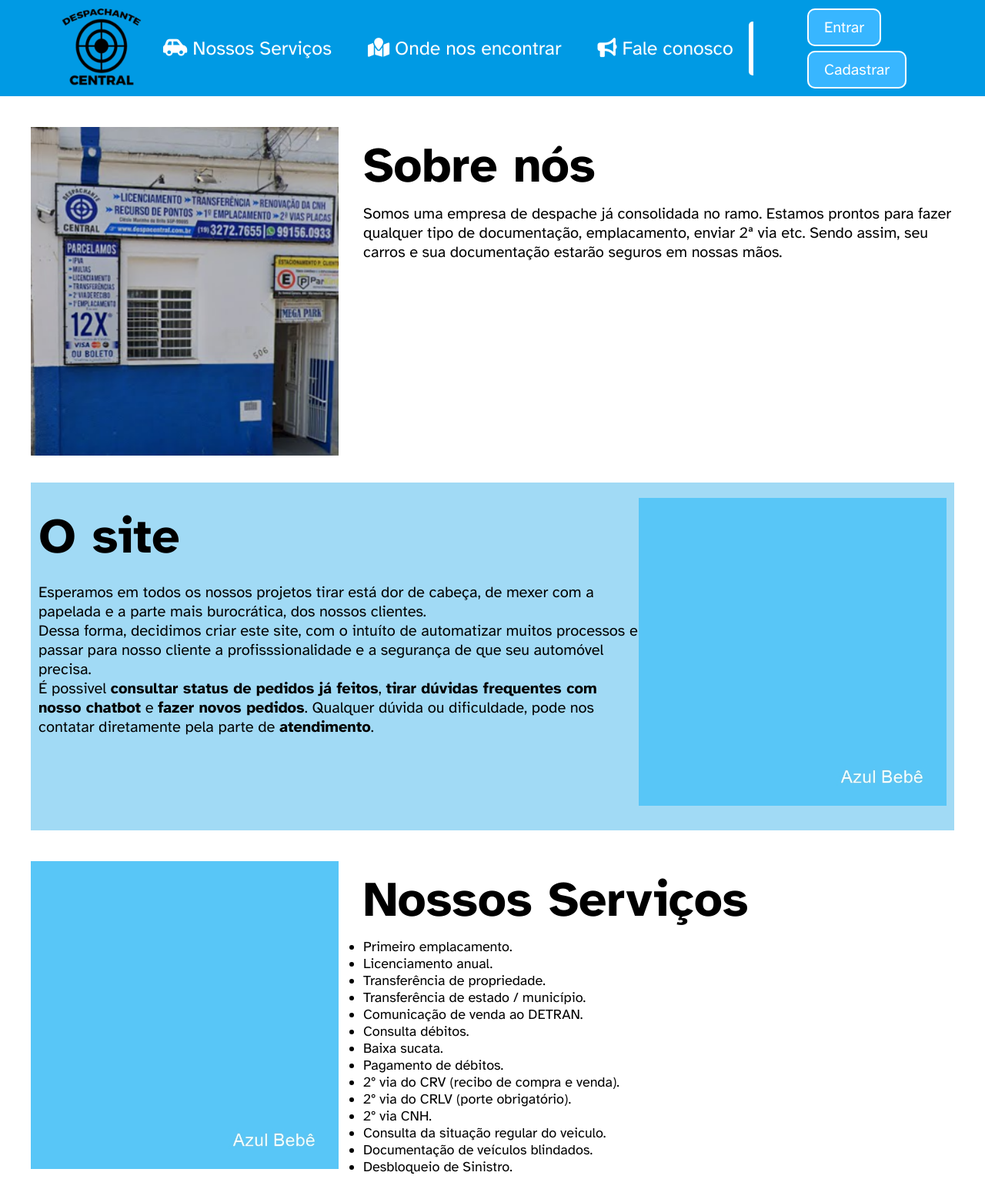
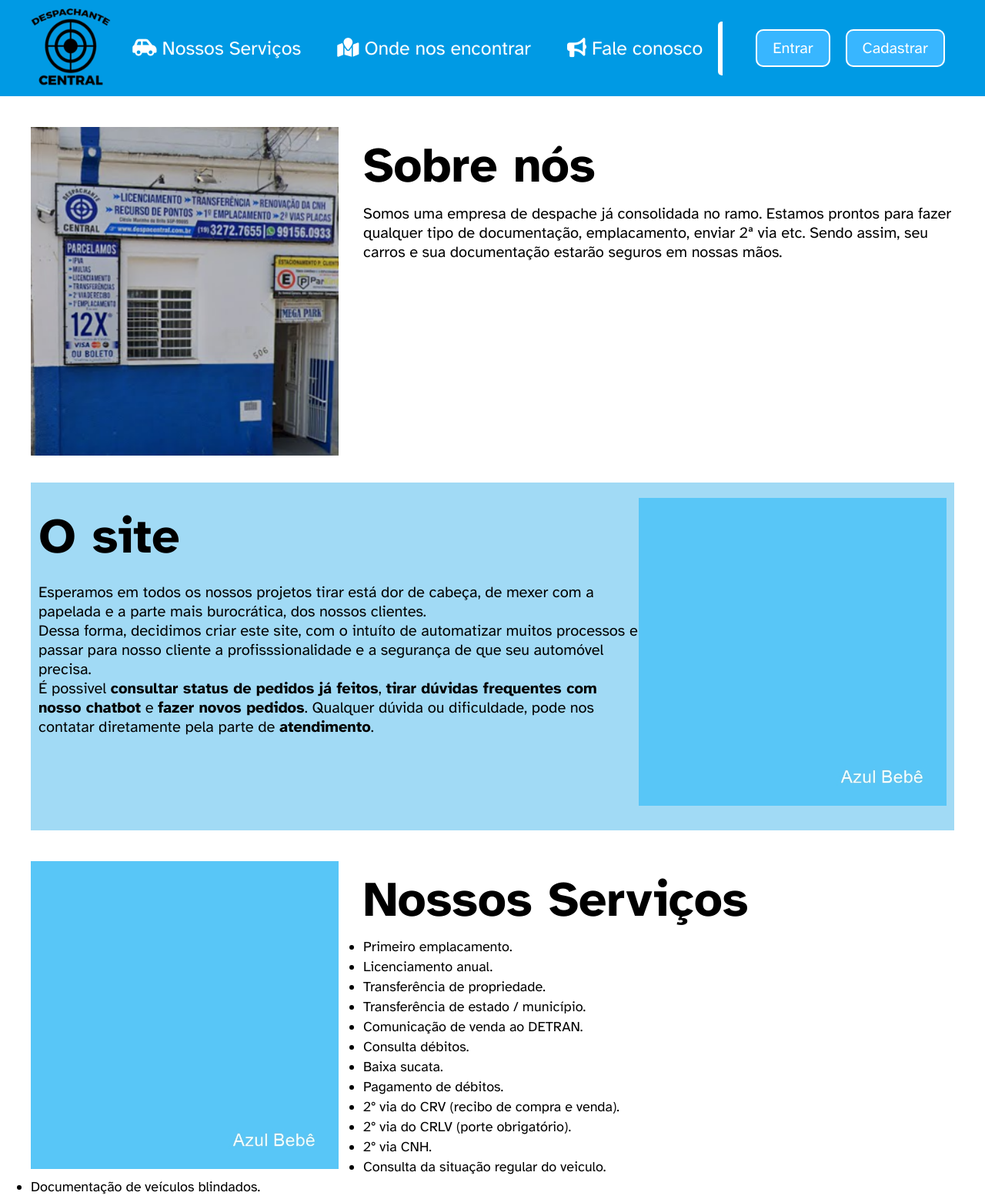
Before and after one commit to DotX-Services/TCC, a PHP site: page /TCC/ in a window 1280 px wide. Shown: the top 1558 px of the page at 77% size. Run offline with PHP 8.4, Linux system fonts and the light colour scheme; some libraries are stand-ins or nearby versions.

Commit message:
Botões de Entrar e Registrar na Orizontal
Os botões de entrar e cadastrar do index foram modificados para ficarem um do lado do outro.
Já estão responsivos e ficam na vertical quando em telas menores

```diff
--- a/index.php
+++ b/index.php
@@ -36,10 +36,10 @@
         <div class="traco"></div>
         <div id="usuario">
             <p id="entrar"><a href="entrar.php">Entrar</a></p>
-            <p class="Abaixo"><a href="registrar.php">Cadastrar</a></p>
+            <p id="registrar"><a href="registrar.php">Cadastrar</a></p>
         </div>
     </header>
-    <section>
+    <nav id="menuResponsivo">
         <a href="#" id="menuServ">
             <i class="fas fa-car-side"></i>
             <span>Nossos Serviços</span>
@@ -52,7 +52,7 @@
             <i class="fas fa-bullhorn"></i>
             <span>Fale conosco</span>
         </a>
-    </section>
+    </nav>
     <main>
         <div class="main_branca">
             <img src="./media/loja.png" alt="Teste">
--- a/styles/style.css
+++ b/styles/style.css
@@ -48,10 +48,14 @@ header div.traco {
   height: 70px;
   border-radius: 5px;
   width: 50px;
-  margin-right: 20px;
+  margin-right: -7px;
 }
 
-div#usuario a {
+#usuario{
+  display: flex;
+}
+
+#usuario a {
   padding: 10px 20px;
   color: var(--cor_letras);
   background-color: rgb(56, 182, 255);
@@ -62,20 +66,16 @@ div#usuario a {
   text-decoration: none;
 }
 
-header div#usuario p {
-  flex: 2;
-  margin-right: 30px;
+#usuario p {
+  flex: 1;
+  margin-right: 20px;
 }
 
-p#entrar {
-  margin-bottom: 30px;
-}
-
-section{
+#menuResponsivo{
   display: none;
 }
 
-section a{
+#menuResponsivo a{
   display: none;
   font-family: var(--font_principal);
   font-size: 21px;
@@ -183,7 +183,7 @@ footer ul {
 
 li {
   font-size: 18px;
-  /*Centralizar as letras*/
+  margin-bottom: 4px;
 }
 
 li a {
@@ -200,6 +200,7 @@ ul.contato i {
 }
 
 section {
+  font-family: var(--font_principal);
   display: flex;
 }
 
@@ -225,6 +226,14 @@ body::-webkit-scrollbar-thumb {
 }
 
 @media only screen and (max-width: 845px) {
+  #usuario{
+    flex-direction: column;
+  }
+
+  #entrar{
+    margin-bottom: 30px;
+  }
+
   nav a {
     display: none;
   }
```
